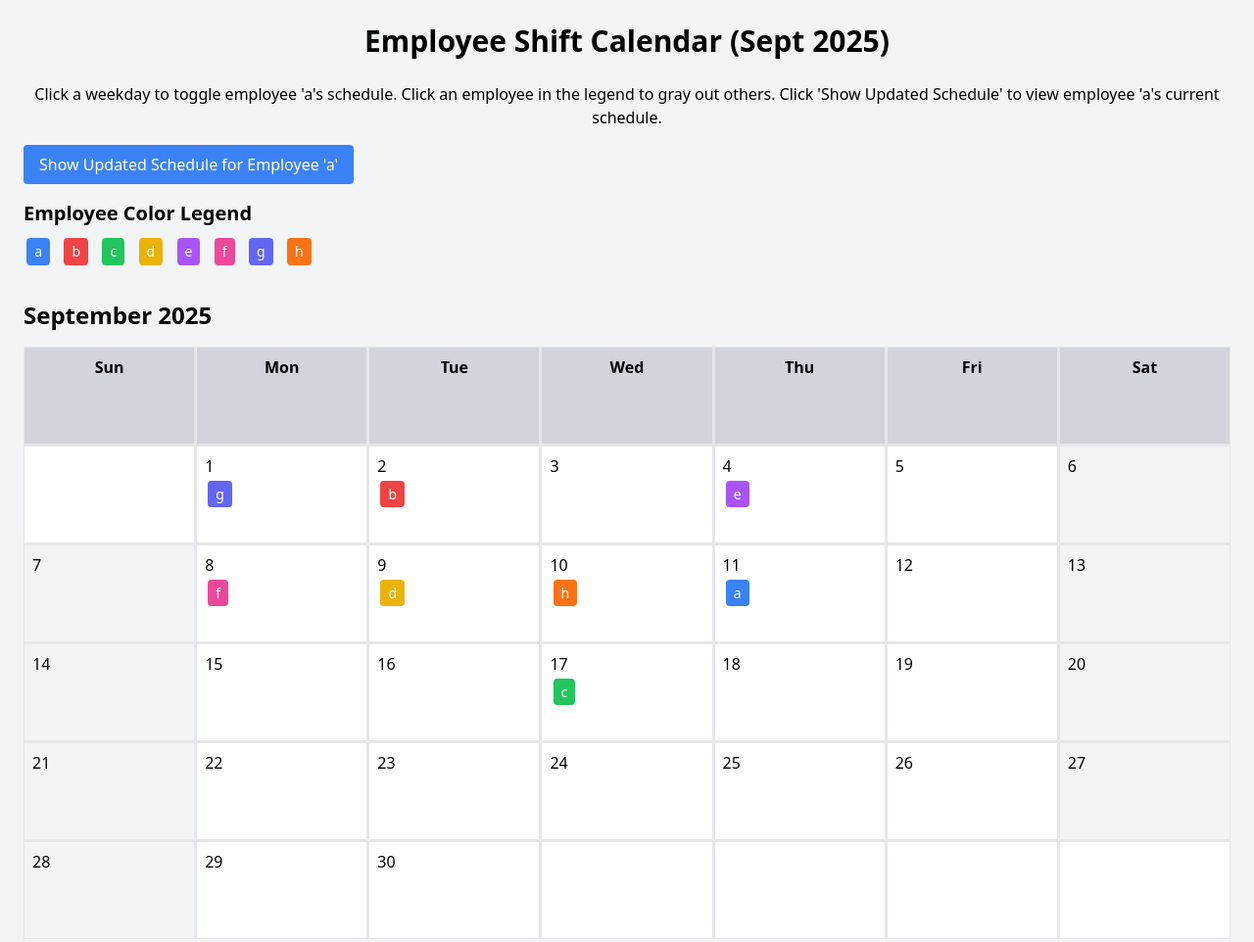
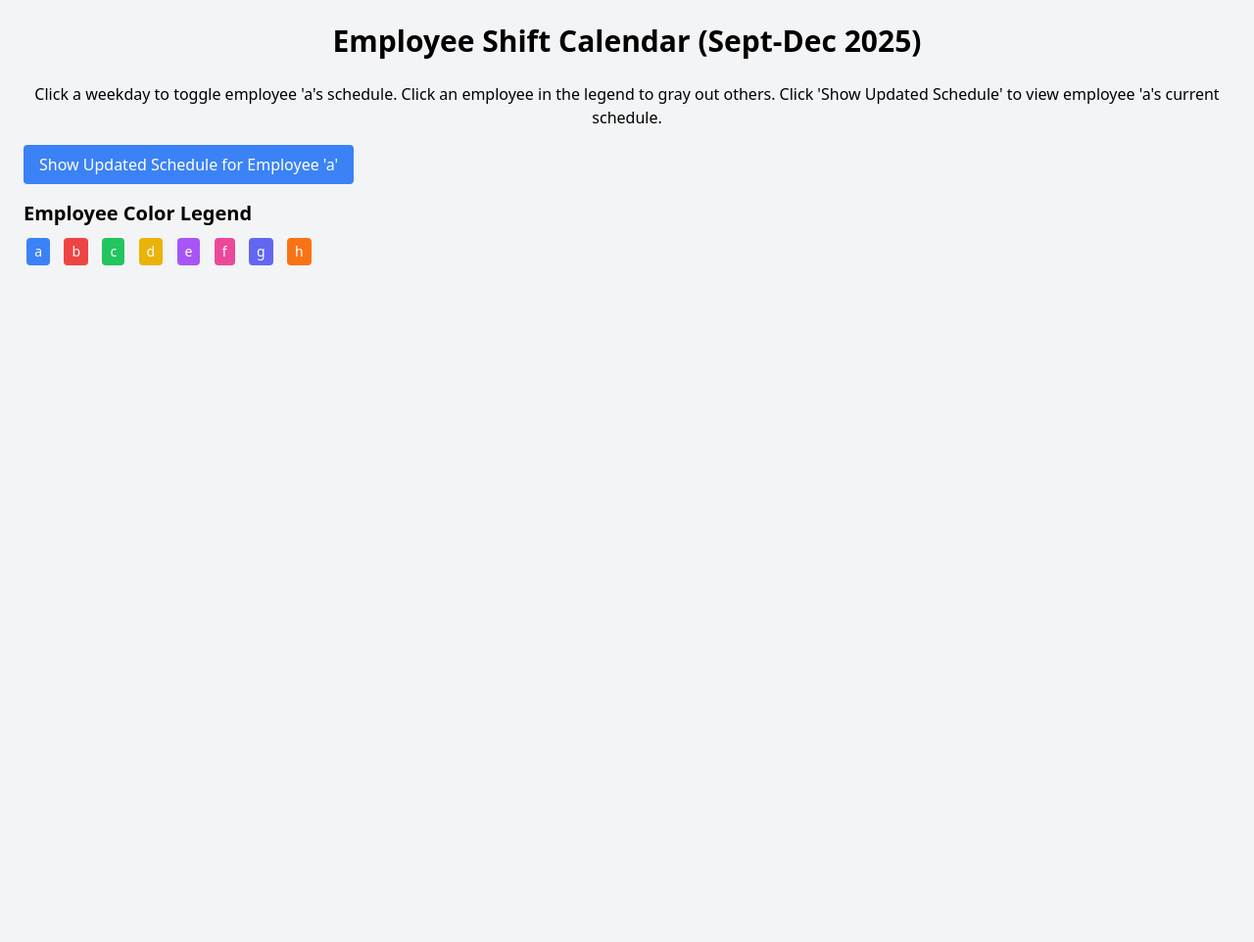
Before and after one commit to kli430/scheduler, a plain HTML site: page index.html in a window 1280 px wide. Shown: the whole page at 98% size. After the commit the page ends 800 px from the top, so only its background shows below. Drawn offline with nearby package versions, Linux system fonts and the light colour scheme.

Commit message:
Update index.html

```diff
--- a/index.html
+++ b/index.html
@@ -3,7 +3,7 @@
 <head>
     <meta charset="UTF-8">
     <meta name="viewport" content="width=device-width, initial-scale=1.0">
-    <title>Employee Shift Calendar Sept 2025</title>
+    <title>Employee Shift Calendar Sept-Dec 2025</title>
     <script src="https://cdn.tailwindcss.com"></script>
     <style>
         .calendar-grid {
@@ -58,7 +58,7 @@
     </style>
 </head>
 <body class="bg-gray-100 p-6">
-    <h1 class="text-3xl font-bold text-center mb-6">Employee Shift Calendar (Sept 2025)</h1>
+    <h1 class="text-3xl font-bold text-center mb-6">Employee Shift Calendar (Sept-Dec 2025)</h1>
     <p class="text-center mb-4">Click a weekday to toggle employee 'a's schedule. Click an employee in the legend to gray out others. Click 'Show Updated Schedule' to view employee 'a's current schedule.</p>
     <div id="error-message">Failed to load schedule data. Please check the CSV file.</div>
     <button id="show-schedule" class="bg-blue-500 text-white px-4 py-2 rounded mb-4 hover:bg-blue-600">Show Updated Schedule for Employee 'a'</button>
@@ -125,7 +125,7 @@
 
         // Function to toggle employee 'a's schedule on a date
         function toggleDate(year, month, day) {
-            const date = new Date(year, month - 1, day +1);
+            const date = new Date(year, month - 1, day + );
             const dateStr = date.toISOString().split('T')[0];
             const dayOfWeek = date.getDay();
             console.log(`Clicked date: ${dateStr}, Day of week: ${['Sun', 'Mon', 'Tue', 'Wed', 'Thu', 'Fri', 'Sat'][dayOfWeek]}`);
@@ -167,7 +167,7 @@
 
             // Process each day of the month
             for (let day = 1; day <= daysInMonth; day++) {
-                const date = new Date(year, month - 1, day+1);
+                const date = new Date(year, month - 1, day+1 );
                 const dateStr = date.toISOString().split('T')[0];
                 const dayOfWeek = date.getDay();
                 const isWeekend = dayOfWeek === 0 || dayOfWeek === 1;
@@ -217,9 +217,10 @@
         function generateCalendars() {
             const calendarsContainer = document.getElementById('calendars');
             calendarsContainer.innerHTML = '';
-            // Only generate September 2025 for reduced test data
-            generateCalendar(2025, 9);
-            calendarsContainer.innerHTML += generateCalendar(2025, 9);
+            // Generate calendars for September to December 2025
+            for (let month = 9; month <= 12; month++) {
+                calendarsContainer.innerHTML += generateCalendar(2025, month);
+            }
         }
 
         // Function to toggle employee selection for gray-out
```
